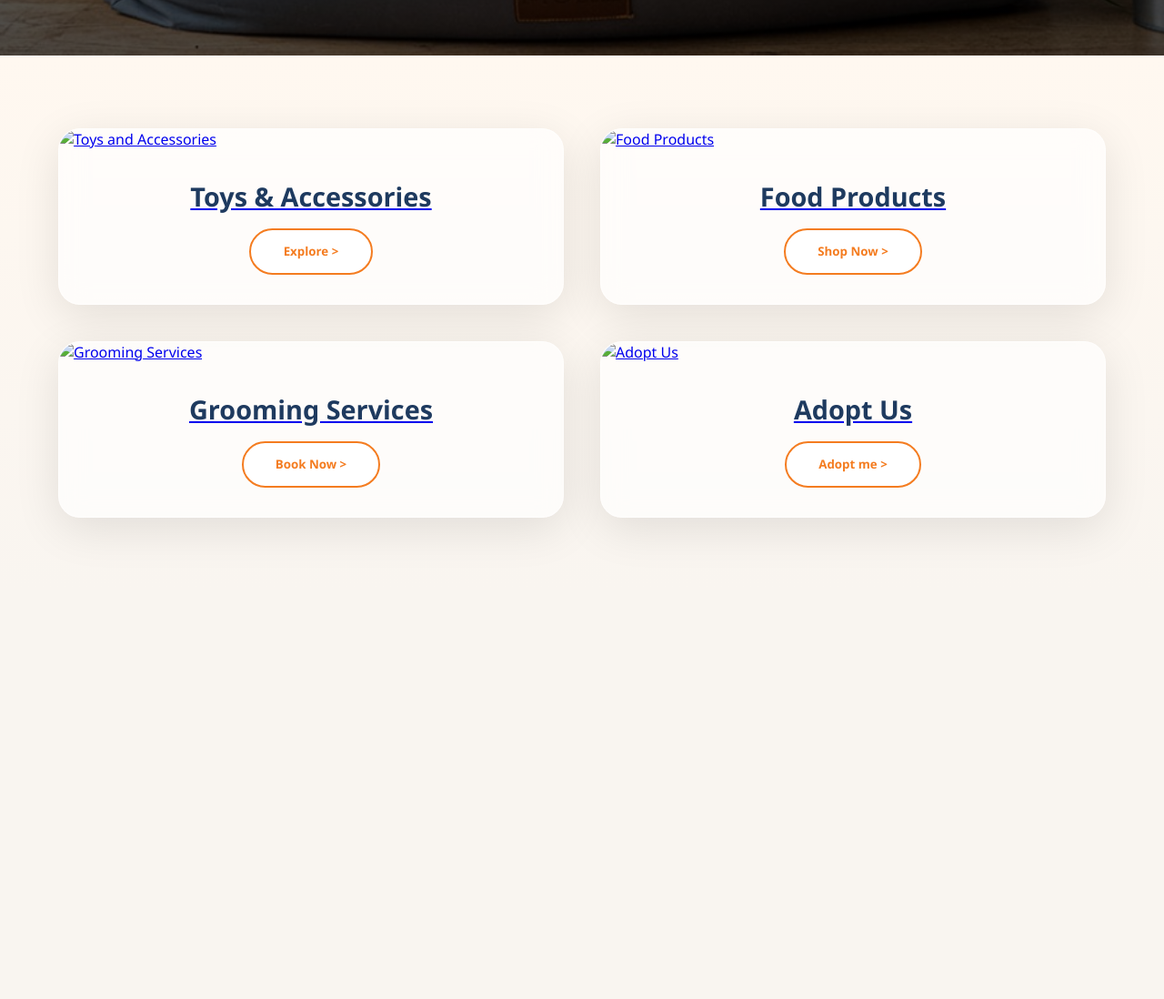
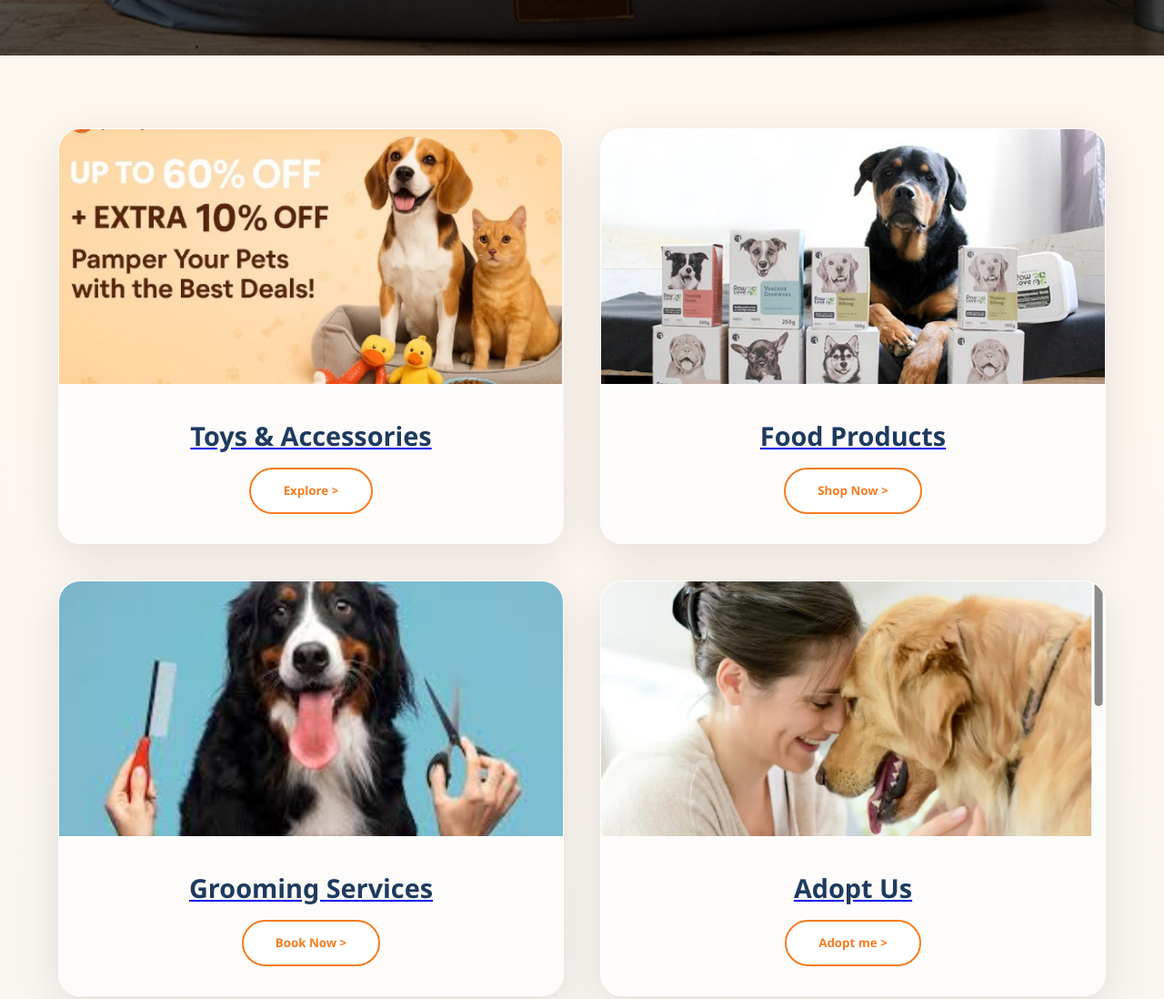
Before and after one commit to adityasinghanil23/PawHub2305, a plain HTML site: page index.html in a window 1280 px wide. Shown: the part 794-1892 px from the top of the page at 91% size. Before the commit the page ends 1443 px from the top, so only its background shows below. Drawn offline with Linux system fonts and the light colour scheme; files whose address does not match are found by name.

Commit message:
Remove 'images/' prefix from image sources

```diff
--- a/index.html
+++ b/index.html
@@ -362,7 +362,7 @@
   <section class="highlight-section">
     <a href="toys-accessories.html" class="highlight-card orange">
       <div class="card-image">
-        <img src="images/deals.jpg" alt="Toys and Accessories">
+        <img src="deals.jpg" alt="Toys and Accessories">
       </div>
       <div class="card-content">
         <h3 class="card-title">Toys & Accessories</h3>
@@ -372,7 +372,7 @@
 
     <a href="food.html" class="highlight-card green">
       <div class="card-image">
-        <img src="images/reviews.jpg" alt="Food Products">
+        <img src="reviews.jpg" alt="Food Products">
       </div>
       <div class="card-content">
         <h3 class="card-title">Food Products</h3>
@@ -382,7 +382,7 @@
 
     <a href="grooming.html" class="highlight-card purple">
       <div class="card-image">
-        <img src="images/grooming.jpg" alt="Grooming Services">
+        <img src="grooming.jpg" alt="Grooming Services">
       </div>
       <div class="card-content">
         <h3 class="card-title">Grooming Services</h3>
@@ -392,7 +392,7 @@
 
     <a href="adopt.html" class="highlight-card blue">
       <div class="card-image">
-        <img src="images/adoption.jpg" alt="Adopt Us">
+        <img src="adoption.jpg" alt="Adopt Us">
       </div>
       <div class="card-content">
         <h3 class="card-title">Adopt Us</h3>
```
